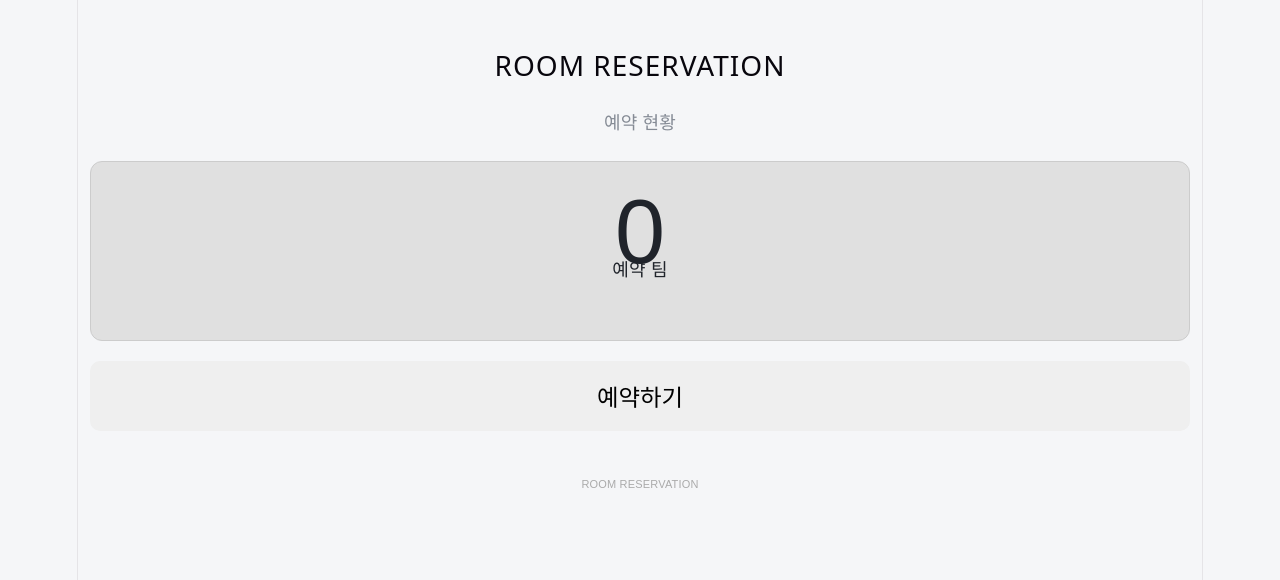
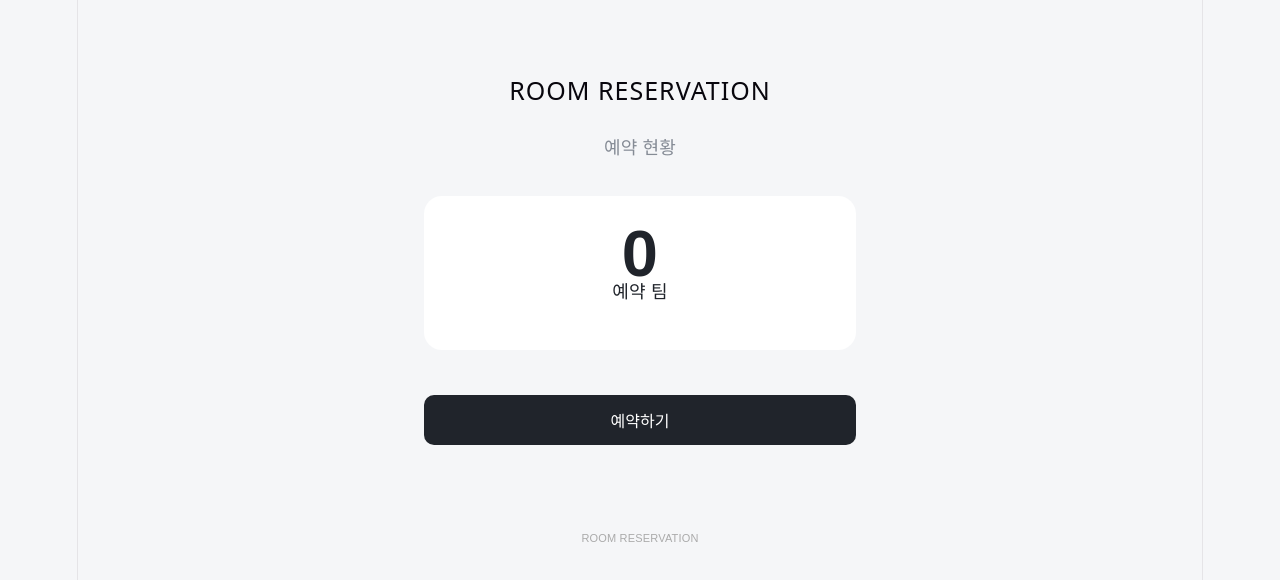
Before and after one commit to sch-Anthony/room-reservation, a React (Vite) app: page /#/ in a window 1280 px wide. Shown: the top 580 px of the page. Built offline with nearby package versions, Linux system fonts and the light colour scheme; no server answers.

Commit message:
Refactor styles for improved layout and design

```diff
--- a/src/style.css
+++ b/src/style.css
@@ -12,13 +12,14 @@ body {
 
 .container {
   width: 100%;
-  max-width: none;
-  margin: 0;
-  padding: 20px 12px;
+  max-width: 480px;
+  min-height: 100vh;
+  margin: auto;
+  padding: 45px 24px;
 }
 
 h1 {
-  font-size: 28px;
+  font-size: 25px;
   letter-spacing: 1px;
   text-align: center;
 }
@@ -26,24 +27,24 @@ h1 {
 .subtitle {
   text-align: center;
   color: #858b95;
-  margin: 12px 0 25px;
+  margin: 12px 0 35px;
 }
 
 .count-card {
-  width: 100%;
-  padding: 60px 15px;
-  margin: 20px 0;
-  background: #e6e8ec;
-  border-radius: 12px;
-  text-align: center;
   display: flex;
   flex-direction: column;
   align-items: center;
+  justify-content: center;
   gap: 12px;
+  padding: 45px 20px;
+  background: white;
+  border-radius: 18px;
+  margin-bottom: 25px;
 }
 
 .count {
-  font-size: 5rem;
+  font-size: 65px;
+  font-weight: bold;
 }
 
 form {
@@ -69,13 +70,12 @@ input, select {
 }
 
 button {
-  width: 100%;
-  min-height: 50px;
+  height: 50px;
   border: none;
   border-radius: 10px;
   font-size: 16px;
   font-weight: bold;
-  cursor: pointer;
+  cursor: inter;
 }
 
 button:disabled {
@@ -84,18 +84,21 @@ button:disabled {
 }
 
 .primary-button {
-  font-size: 1.3rem;
-  padding: 18px 20px;
+  width: 100%;
+  background: #20242b;
+  color: white;
+  margin-top: 20px;
 }
 
 .back-button {
+  width: 100%;
   background: #e6e8ec;
   color: #333;
   margin-top: 15px;
 }
 
 .admin-container {
-  max-width: none;
+  max-width: 600px;
 }
 
 .admin-summary {
@@ -125,6 +128,7 @@ button:disabled {
 }
 
 .delete-button {
+  width: 100%;
   background: #e8e8e8;
   color: #b42318;
   margin-top: 10px;
@@ -134,8 +138,9 @@ footer {
   text-align: center;
   color: #aaa;
   font-size: 11px;
-  margin-top: 40px;
+  margin-top: 80px;
 }
+
 
 input,
 select,
@@ -149,36 +154,6 @@ textarea {
 input::placeholder,
 textarea::placeholder {
   color: #888888;
-* {
-box-sizing: border-box;
-}
-
-body {
-margin: 0;
-background: #f5f6f8;
-color: #20242b;
-font-family: Arial, sans-serif;
-}
-
-.container {
-  width: 100%;
-  max-width: 480px;
-  min-height: 100vh;
-  margin: auto;
-  padding: 45px 24px;
-  width: 90%;
-  max-width: 700px;
-  margin: 0 auto;
-  padding: 40px 20px;
-}
-
-h1 {
-@@ -160,4 +159,4 @@
-select option {
-color: #222222;
-background-color: #ffffff;
-}
-}
   -webkit-text-fill-color: #888888;
 }
 
@@ -186,18 +161,3 @@ select option {
   color: #222222;
   background-color: #ffffff;
 }
-
-.container .count-card {
-  display: flex !important;
-  flex-direction: column;
-  align-items: center;
-  justify-content: center;
-  width: 100%;
-  min-height: 180px;
-  padding: 40px;
-  margin: 20px 0;
-  background-color: #e0e0e0 !important;
-  border: 1px solid #cccccc;
-  border-radius: 12px;
-  text-align: center;
-}
```
